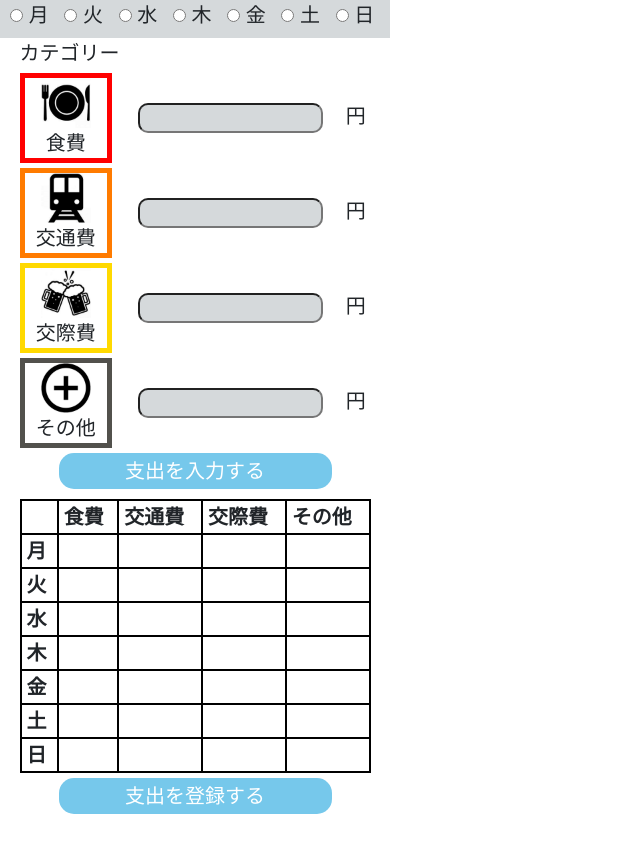
After one commit to nekos-hackathon2024/hackathon_210, a PHP site: page /spend_prediction.html in a window 1280 px wide. The commit adds this page. Shown: the whole page, without its empty margins (0-640 px from the left). Run offline with PHP 8.4, Linux system fonts and the light colour scheme; lists and menus that the app fills with data are empty.

Commit message:
予想支出登録画面の作成

```diff
--- /dev/null
+++ b/css/sytle_spend_prediction.css
@@ -0,0 +1,240 @@
+body{
+    width:390px;
+    height:844px;
+    font-size: 20px;
+}
+
+.header .btn_radio{
+    position:relative;
+    margin-left: 10px;
+}
+
+.header input{
+    text-align: right;
+}
+
+.header .form{
+    background-color: #78bfdd;
+    width:50%;
+    height: 30px;
+    display:inline-block;
+    border-top-left-radius: 10px;
+    border-top-right-radius: 10px;
+    border-bottom-left-radius: 10px;
+    border-bottom-right-radius: 10px;
+}
+
+.header{
+    width:100%;
+    height:15%;
+    background-color: #d5d9db;
+
+    /* font-weight: bold; */
+}
+
+
+.main input{
+    text-align: right;
+}
+
+.main .form{
+    width:55%;
+    height: 30px;
+    display:inline-block;
+    border-top-left-radius: 10px;
+    border-top-right-radius: 10px;
+    border-bottom-left-radius: 10px;
+    border-bottom-right-radius: 10px;
+}
+
+.box p{
+    margin: 0;
+    padding: 0;
+}
+
+.box .text{
+    margin-left: 5%;
+}
+
+.left{
+    /* width:100px; */
+    display:inline-block;
+}
+
+
+.right{
+    /* width:100px; */
+    display:inline-block;
+}
+
+#current_date{
+    display:inline-block;
+    margin-left: 20%;
+}
+
+.spend.left{
+    margin-right: 15%;
+}
+
+.category{
+    margin-left: 5%;
+}
+
+.category p{
+    margin-bottom: 5px;
+}
+
+.category .jenre{
+    margin-bottom: 5px;
+}
+
+.category .form{
+    background-color: #d5d9db;
+    width:100%;
+    height: 30px;
+    border-top-left-radius: 10px;
+    border-top-right-radius: 10px;
+    border-bottom-left-radius: 10px;
+    border-bottom-right-radius: 10px;
+    margin-left: 20px;
+}
+
+.category .bar{
+    width:50%;
+    display:inline-block;
+    vertical-align: middle;
+}
+
+/* .bar input{
+    margin-left: 20px;
+} */
+
+.category .money{
+    margin-left: 10%;
+    display:inline-block;
+}
+
+.category .cost{
+    text-align: center;
+    margin-top: 0;
+    margin-bottom: 0;
+}
+
+.eat img{
+    width: 50px;
+    height:50px;
+    padding: 0;
+    margin-left: 20%;
+}
+
+.red{
+    border: solid 5px#ff0000;
+    width: 25%;
+    height: 10%;
+    display:inline-block;
+    vertical-align: middle;
+}
+
+
+.traffic img{
+    width: 50px;
+    height:50px;
+    padding: 0;
+    margin-left: 20%;
+}
+
+.orange{
+    border: solid 5px#ff7b00;
+    width: 25%;
+    height: 10%;
+    display:inline-block;
+    vertical-align: middle;
+}
+
+.entertainment img{
+    width: 50px;
+    height:50px;
+    padding: 0;
+    margin-left: 20%;
+}
+
+.yellow{
+    border: solid 5px#ffd900;
+    width: 25%;
+    height: 10%;
+    display:inline-block;
+    vertical-align: middle;
+}
+
+.other img{
+    width: 50px;
+    height:50px;
+    padding: 0;
+    margin-left: 20%;
+}
+
+.gray{
+    border: solid 5px#52514c;
+    width: 25%;
+    height: 10%;
+    display:inline-block;
+    vertical-align: middle;
+}
+
+
+.content {
+    text-align: left;
+    padding: 2px;
+    font-size: 20px;
+}
+
+
+.btn,
+a.btn{
+    color: #fff;
+    background-color: #409ff5;
+    margin-top: 0;
+    margin-bottom:10px;
+    border-radius: 15px;
+}
+.btn,
+a.btn:hover{
+    color: #fff;
+    background: #409ff5;
+}
+
+.btn.input{
+    width: 70%;
+    text-align: center;
+    color:rgb(255, 255, 255);
+    /* background-color:#409ff5; */
+    background-color:#76c8eb;
+    margin-left: 15%;
+}
+
+.btn.reg{
+    width: 70%;
+    text-align: center;
+    color:rgb(255, 255, 255);
+    /* background-color:#409ff5; */
+    background-color:#76c8eb;
+    margin-top: 5px;
+    margin-left: 15%;
+}
+
+/* th,td{
+    border:solid 1px #aaaaaa;
+  }
+
+  th,td{
+    border:double 2px #2196f3;
+  } */
+table{
+    width: 90%;
+    margin-left: 5%;
+}
+
+th,td{
+    border:solid 2px #000000;
+    padding: 1px 5px;
+}
--- a/login.html
+++ b/login.html
@@ -28,7 +28,7 @@
         <input type="text" placeholder="メールアドレス" class="bar content" v-model="user_mail"></input>
         <!-- <p>パスワード</p> -->
 
-        <input type="text" placeholder="パスワード" class="bar content last" v-model="user_pass"></input>
+        <input type="password" placeholder="パスワード" class="bar content last" v-model="user_pass"></input>
         <!-- 支出入力ページへ画面遷移 -->
 
         <div class="text-danger">{{error}}</div>
--- /dev/null
+++ b/spend_prediction.html
@@ -0,0 +1,156 @@
+<!DOCTYPE html>
+<html lang="ja">
+<head>
+    <meta charset="UTF-8">
+    <meta name="viewport" content="width=device-width, initial-scale=1.0">
+    <!-- bootstrap CSS -->
+    <link rel="stylesheet" href="https://cdn.jsdelivr.net/npm/bootstrap@4.1.3/dist/css/bootstrap.min.css" integrity="sha384-MCw98/SFnGE8fJT3GXwEOngsV7Zt27NXFoaoApmYm81iuXoPkFOJwJ8ERdknLPMO" crossorigin="anonymous">
+    <link rel="stylesheet" href="./css/sytle_spend_prediction.css" type="text/css">
+    <title>title</title>
+</head>
+
+<body>
+
+    <div id="app">
+        <div class="header">
+            <input type="radio" class="btn_radio" name="contact" value="mon" />
+            <label for="contactChoice1">月</label>
+            <input type="radio" class="btn_radio" name="contact" value="tue" />
+            <label for="contactChoice2">火</label>
+            <input type="radio" class="btn_radio" name="contact" value="wed" />
+            <label for="contactChoice3">水</label>
+            <input type="radio" class="btn_radio" name="contact" value="thu" />
+            <label for="contactChoice4">木</label>
+            <input type="radio" class="btn_radio" name="contact" value="fri" />
+            <label for="contactChoice5">金</label>
+            <input type="radio" class="btn_radio" name="contact" value="sat" />
+            <label for="contactChoice6">土</label>
+            <input type="radio" class="btn_radio" name="contact" value="sun" />
+            <label for="contactChoice7">日</label>
+        </div>
+
+        <div class="main">
+            <!-- 日付
+            <div class="box date">
+                <p class="text left">日付</p>
+                <div id="current_date">
+                    <script>
+                        const options = { weekday: 'narrow', year: 'numeric', month: 'long', day: 'numeric' };
+                        document.getElementById("current_date").innerHTML = new Date().toLocaleDateString('ja-JP', options);
+                    </script>
+                </div>
+            </div>
+            -->
+            <!-- 支出
+            <div class="box spend">
+                <p class="text spend left">支出</p>
+                <input type="text" class="form content"></input>
+                <p class="spend right">円</p>
+            </div> -->
+
+            <!-- カテゴリー -->
+            <div class="category">
+                <p class="text">カテゴリー</p>
+
+
+                <!-- 食費 -->
+                <div class="jenre eat">
+                    <div class="picture red">
+                        <img src="./picture/食費.jpg">
+                        <p class = cost>食費</p>
+                    </div>
+                    <div class="bar">
+                        <input type="text" class="form content"></input>
+                    </div>
+                    <div class="money">円</div>
+                </div>
+                <!-- 交通費 -->
+                <div class="jenre traffic">
+                    <div class="picture orange">
+                        <img src="./picture/交通費.jpg">
+                        <p class = cost>交通費</p>
+                    </div>
+                    <div class="bar">
+                        <input type="text" class="form content"></input>
+                    </div>
+                    <div class="money">円</div>
+                </div>
+                <!-- 交際費 -->
+                <div class="jenre entertainment">
+                    <div class="picture yellow">
+                        <img src="./picture/交際費.jpg">
+                        <p class = cost>交際費</p>
+                    </div>
+                    <div class="bar">
+                        <input type="text" class="form content"></input>
+                    </div>
+                    <div class="money">円</div>
+                </div>
+                <!-- その他 -->
+                <div class="jenre other">
+                    <div class="picture gray">
+                        <img src="./picture/その他.jpg">
+                        <p class = cost>その他</p>
+                    </div>
+                    <div class="bar">
+                        <input type="text" class="form content"></input>
+                    </div>
+                    <div class="money">円</div>
+                </div>
+
+            </div>
+            <div class="btn content input" @click="createUser()">支出を入力する</div>
+
+            <table>
+
+                <tr>
+                    <th></th> <th>食費</th> <th>交通費</th> <th>交際費</th> <th>その他</th>
+                </tr>
+
+                <tr>
+                    <th>月</th> <td></td> <td></td> <td></td> <td></td>
+                </tr>
+
+                <tr>
+                    <th>火</th> <td></td> <td></td> <td></td> <td></td>
+                </tr>
+
+                <tr>
+                    <th>水</th> <td></td> <td></td> <td></td> <td></td>
+                </tr>
+
+                <tr>
+                    <th>木</th> <td></td> <td></td> <td></td> <td></td>
+                </tr>
+
+                <tr>
+                    <th>金</th> <td></td> <td></td> <td></td> <td></td>
+                </tr>
+
+                <tr>
+                    <th>土</th> <td></td> <td></td> <td></td> <td></td>
+                </tr>
+
+                <tr>
+                    <th>日</th> <td></td> <td></td> <td></td> <td></td>
+                </tr>
+
+            </table>
+
+            <div class="btn content reg" @click="createUser()">支出を登録する</div>
+        </div>
+    </div>
+
+
+    <!-- bootstrap js -->
+    <script src="https://code.jquery.com/jquery-3.3.1.slim.min.js" integrity="sha384-q8i/X+965DzO0rT7abK41JStQIAqVgRVzpbzo5smXKp4YfRvH+8abtTE1Pi6jizo" crossorigin="anonymous"></script>
+    <script src="https://cdn.jsdelivr.net/npm/popper.js@1.14.3/dist/umd/popper.min.js" integrity="sha384-ZMP7rVo3mIykV+2+9J3UJ46jBk0WLaUAdn689aCwoqbBJiSnjAK/l8WvCWPIPm49" crossorigin="anonymous"></script>
+    <script src="https://cdn.jsdelivr.net/npm/bootstrap@4.1.3/dist/js/bootstrap.min.js" integrity="sha384-ChfqqxuZUCnJSK3+MXmPNIyE6ZbWh2IMqE241rYiqJxyMiZ6OW/JmZQ5stwEULTy" crossorigin="anonymous"></script>
+    <!-- vue.jsのCDN -->
+    <script src="https://cdn.jsdelivr.net/npm/vue/dist/vue.js"></script>
+    <!-- JSONを扱うためのCDN -->
+    <script src="https://unpkg.com/axios/dist/axios.min.js"></script>
+    <!-- JSの読み込み -->
+    <script src="./js/userCreate.js"></script>
+</body>
+</html>
```
Also changed, not shown: css/style_sign.css (+8 -3 lines), sign_up.html (+13 -5 lines), picture/家計簿_sign.png (added).
